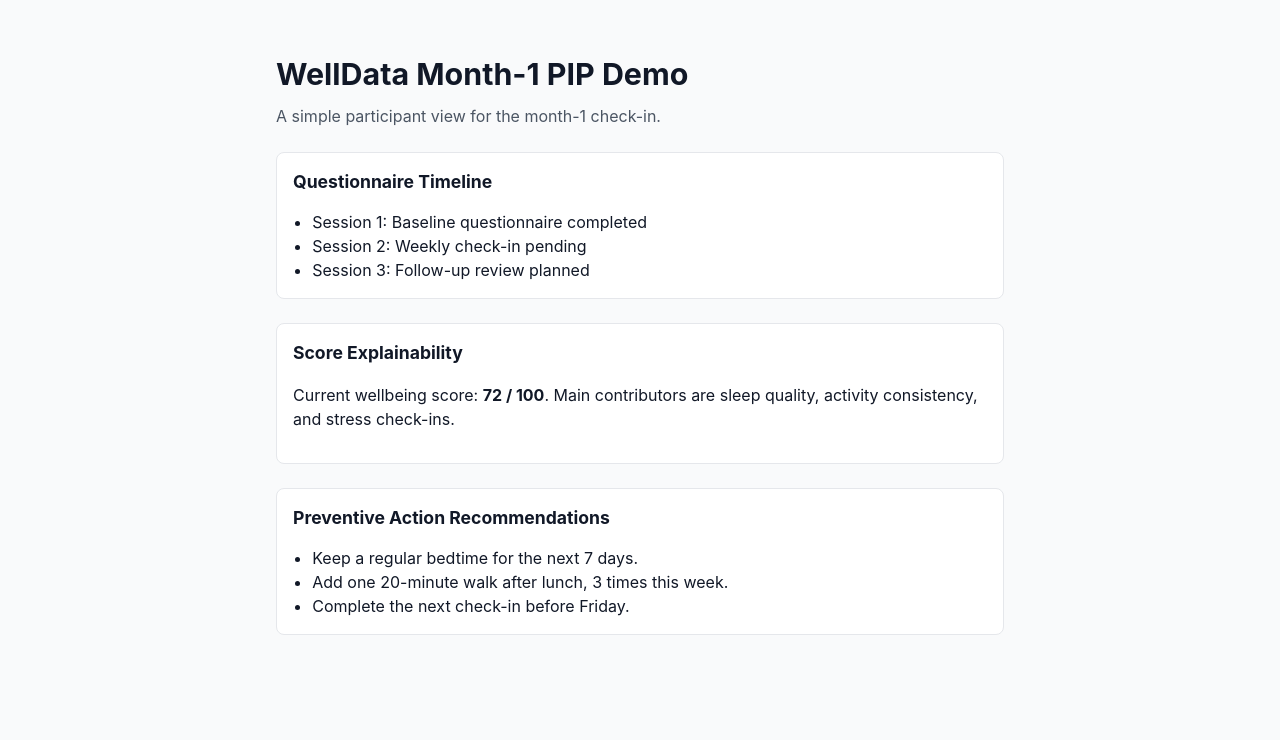
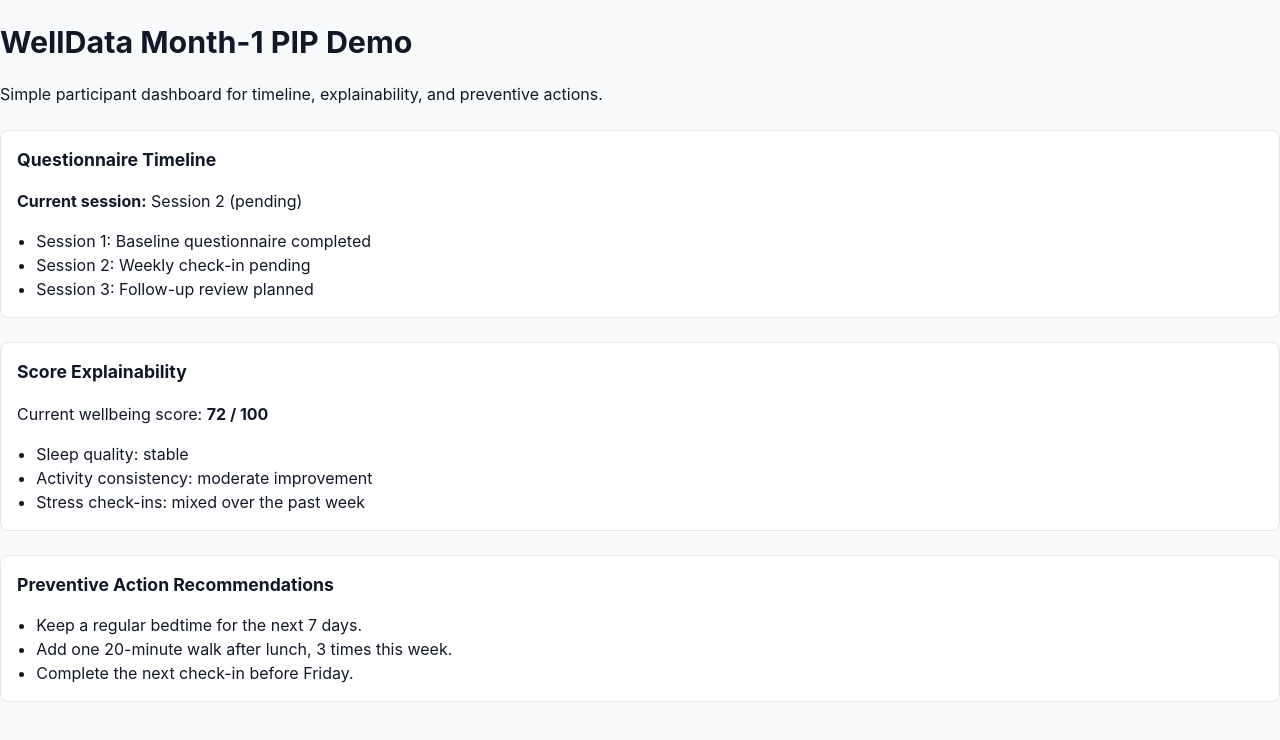
Before and after one commit to Okan1991/Welldata-demo, a React (Vite) app: page / in a window 1280 px wide. Shown: the top 740 px of the page. Built offline with nearby package versions, Linux system fonts and the light colour scheme.

Commit message:
feat: add participant dashboard with timeline, explainability, and action panel

```diff
--- a/src/App.jsx
+++ b/src/App.jsx
@@ -1,37 +1,19 @@
 import React from 'react'
+import PageShell from './components/PageShell.jsx'
+import Timeline from './features/timeline/Timeline.jsx'
+import Explainability from './features/explainability/Explainability.jsx'
+import ActionPanel from './features/actions/ActionPanel.jsx'
 
 function App() {
   return (
-    <main className="page">
-      <h1>WellData Month-1 PIP Demo</h1>
-      <p className="subtitle">A simple participant view for the month-1 check-in.</p>
-
-      <section>
-        <h2>Questionnaire Timeline</h2>
-        <ul>
-          <li>Session 1: Baseline questionnaire completed</li>
-          <li>Session 2: Weekly check-in pending</li>
-          <li>Session 3: Follow-up review planned</li>
-        </ul>
-      </section>
-
-      <section>
-        <h2>Score Explainability</h2>
-        <p>
-          Current wellbeing score: <strong>72 / 100</strong>. Main contributors are sleep quality,
-          activity consistency, and stress check-ins.
-        </p>
-      </section>
-
-      <section>
-        <h2>Preventive Action Recommendations</h2>
-        <ul>
-          <li>Keep a regular bedtime for the next 7 days.</li>
-          <li>Add one 20-minute walk after lunch, 3 times this week.</li>
-          <li>Complete the next check-in before Friday.</li>
-        </ul>
-      </section>
-    </main>
+    <PageShell
+      title="WellData Month-1 PIP Demo"
+      subtitle="Simple participant dashboard for timeline, explainability, and preventive actions."
+    >
+      <Timeline />
+      <Explainability />
+      <ActionPanel />
+    </PageShell>
   )
 }
 
--- /dev/null
+++ b/src/components/PageShell.jsx
@@ -0,0 +1,15 @@
+import React from 'react'
+
+function PageShell({ title, subtitle, children }) {
+  return (
+    <main className="page-shell">
+      <header className="page-header">
+        <h1>{title}</h1>
+        <p>{subtitle}</p>
+      </header>
+      <div className="dashboard-grid">{children}</div>
+    </main>
+  )
+}
+
+export default PageShell
--- /dev/null
+++ b/src/components/SectionCard.jsx
@@ -0,0 +1,12 @@
+import React from 'react'
+
+function SectionCard({ title, children }) {
+  return (
+    <section className="section-card">
+      <h2>{title}</h2>
+      {children}
+    </section>
+  )
+}
+
+export default SectionCard
--- /dev/null
+++ b/src/components/StatusMessage.jsx
@@ -0,0 +1,11 @@
+import React from 'react'
+
+function StatusMessage({ label, value }) {
+  return (
+    <p className="status-message">
+      <strong>{label}:</strong> {value}
+    </p>
+  )
+}
+
+export default StatusMessage
--- /dev/null
+++ b/src/features/actions/ActionPanel.jsx
@@ -0,0 +1,16 @@
+import React from 'react'
+import SectionCard from '../../components/SectionCard.jsx'
+
+function ActionPanel() {
+  return (
+    <SectionCard title="Preventive Action Recommendations">
+      <ul>
+        <li>Keep a regular bedtime for the next 7 days.</li>
+        <li>Add one 20-minute walk after lunch, 3 times this week.</li>
+        <li>Complete the next check-in before Friday.</li>
+      </ul>
+    </SectionCard>
+  )
+}
+
+export default ActionPanel
--- /dev/null
+++ b/src/features/explainability/Explainability.jsx
@@ -0,0 +1,19 @@
+import React from 'react'
+import SectionCard from '../../components/SectionCard.jsx'
+
+function Explainability() {
+  return (
+    <SectionCard title="Score Explainability">
+      <p>
+        Current wellbeing score: <strong>72 / 100</strong>
+      </p>
+      <ul>
+        <li>Sleep quality: stable</li>
+        <li>Activity consistency: moderate improvement</li>
+        <li>Stress check-ins: mixed over the past week</li>
+      </ul>
+    </SectionCard>
+  )
+}
+
+export default Explainability
--- /dev/null
+++ b/src/features/timeline/Timeline.jsx
@@ -0,0 +1,19 @@
+import React from 'react'
+import SectionCard from '../../components/SectionCard.jsx'
+import StatusMessage from '../../components/StatusMessage.jsx'
+
+function Timeline() {
+  return (
+    <SectionCard title="Questionnaire Timeline">
+      <StatusMessage label="Current session" value="Session 2 (pending)" />
+
+      <ul>
+        <li>Session 1: Baseline questionnaire completed</li>
+        <li>Session 2: Weekly check-in pending</li>
+        <li>Session 3: Follow-up review planned</li>
+      </ul>
+    </SectionCard>
+  )
+}
+
+export default Timeline
```
